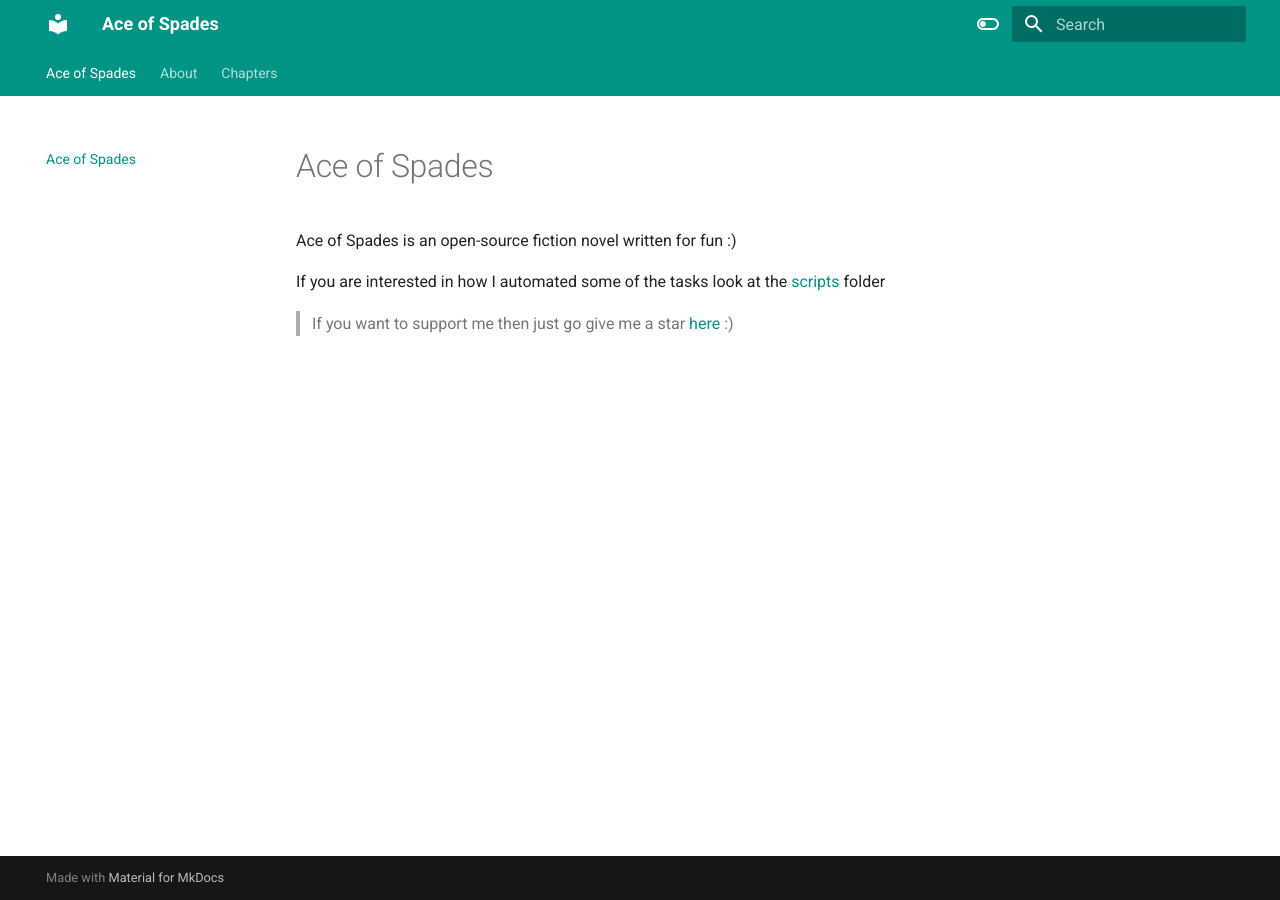
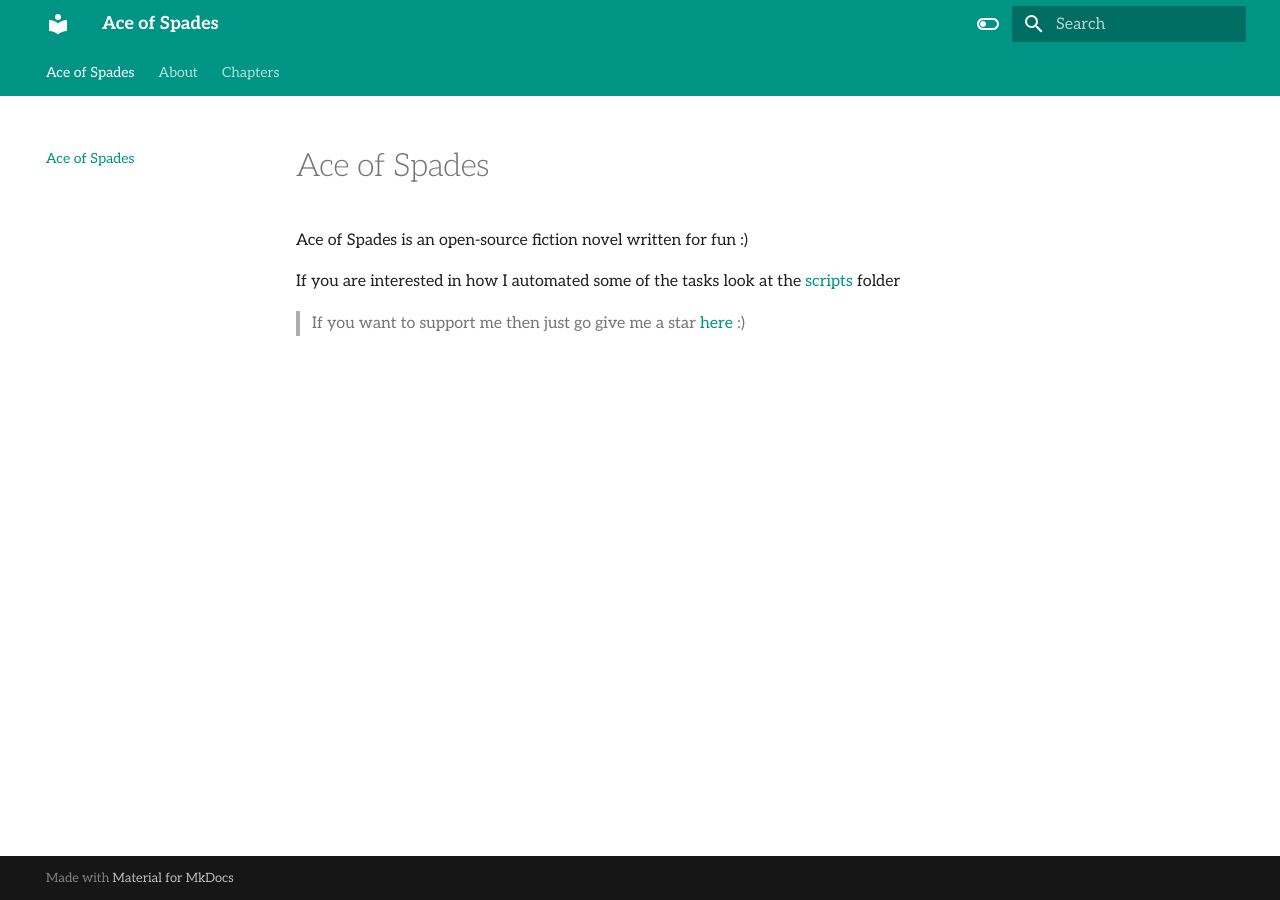
Before and after one commit to Ace-Extrenof/Ace-of-Spades, an MkDocs documentation site: the page built from docs/index.md, in a window 1280 px wide. Built offline with MkDocs 1.6.1 and Material for MkDocs 9.7.7, drawn with Linux system fonts in a browser that asks for light colours.

Commit message:
added font(Aleo)

```diff
--- a/mkdocs.yml
+++ b/mkdocs.yml
@@ -1,6 +1,8 @@
 site_name: Ace of Spades
 site_url: hhttps://ace-extrenof.github.io/Ace-of-Spades
 theme:
+  font:
+    text: Aleo
   name: material
   features:
     - navigation.tabs
```
